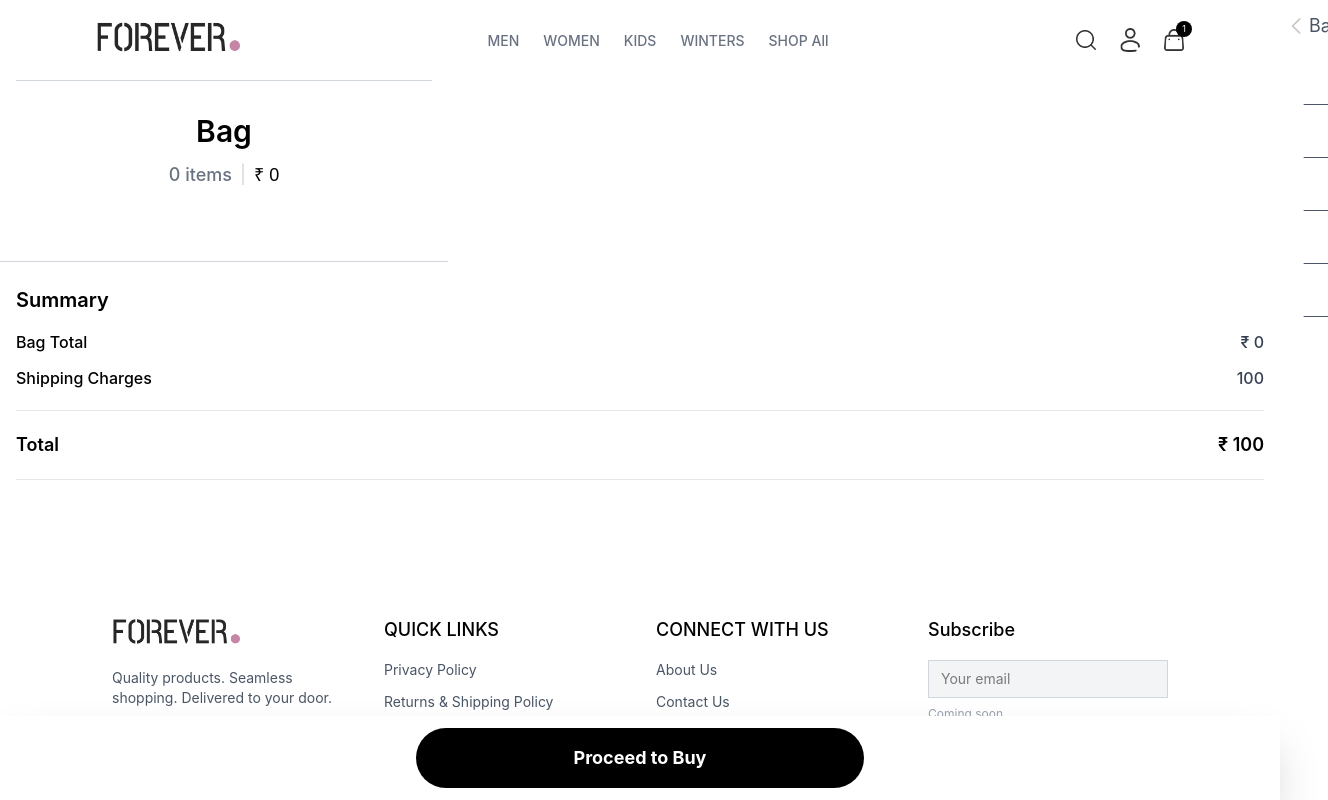
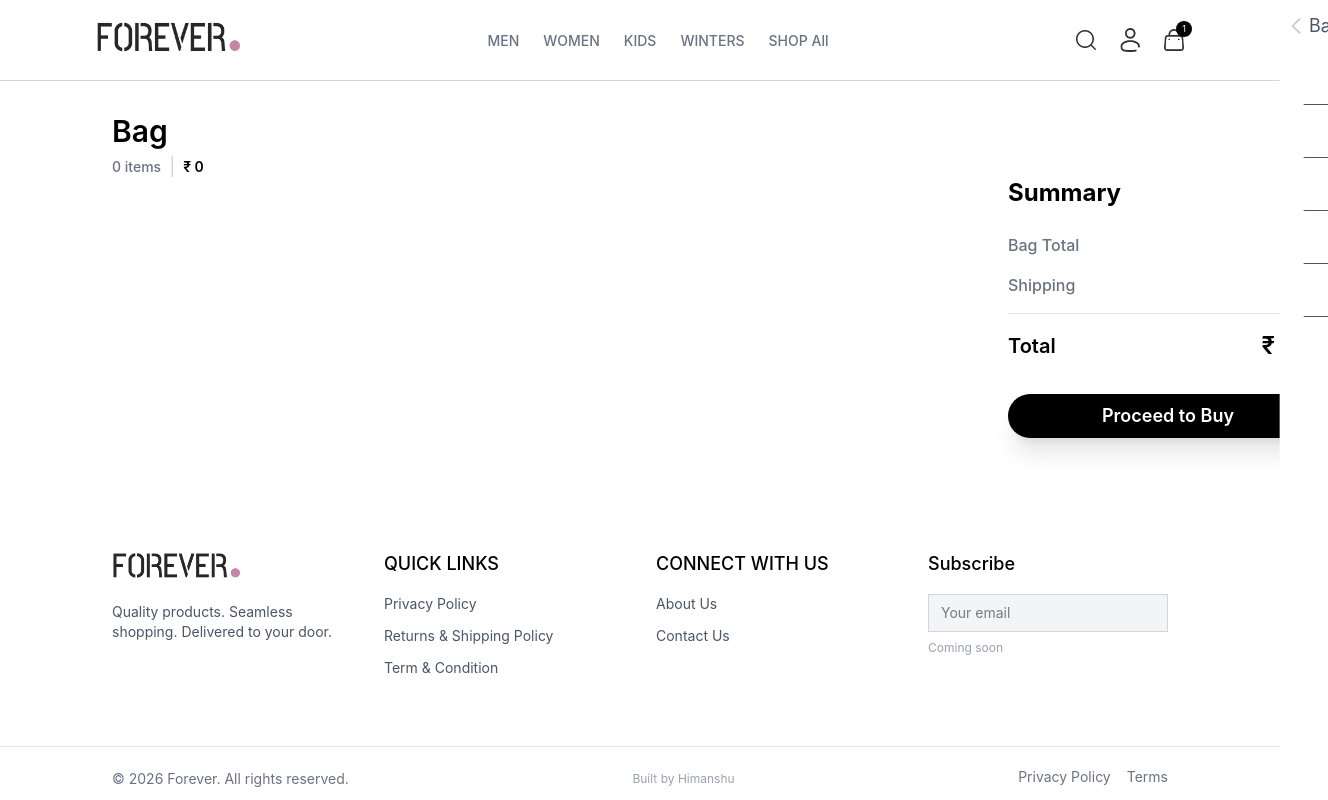
Before and after one commit to himanshu-mawari/ecommerce-frontend, a React (Vite) app: page /checkout in a window 1280 px wide. Shown: the top 800 px of the page, 1328 px wide, since content can reach past the window. Built offline with nearby package versions, Linux system fonts and the light colour scheme; a web font is replaced by a local one.

Commit message:
feat: complete cart ui with tablet and desktop responsiveness

```diff
--- a/src/components/Empty.jsx
+++ b/src/components/Empty.jsx
@@ -5,7 +5,7 @@ const EmptyState = () => {
   const navigate = useNavigate();
 
   return (
-    <div className="col-span-full flex flex-col items-center justify-center py-24 px-20 text-center">
+    <div className="col-span-full flex flex-col items-center justify-center py-24 md:py-28 lg:py-44  px-20 text-center">
       <FiSearch size={50} className="text-gray-400 mb-4" />
 
       <h2 className="text-2xl font-semibold mb-2">No Results Found</h2>
--- a/src/pages/Checkout.jsx
+++ b/src/pages/Checkout.jsx
@@ -41,65 +41,67 @@ const Cart = () => {
   };
 
   return (
-    <div>
-      <div className="max-w-md px-4 border-b border-gray-300">
-        <div className=" border-t  pb-12 border-gray-300">
+    <div className="border-t border-gray-300">
+      <div className="max-w-7xl lg:max-w-full mx-auto lg:grid lg:grid-cols-12 lg:gap-28 lg:items-start px-4 md:px-8  lg:px-14 xl:px-28">
+        <div className="lg:col-span-8">
+          <div className="">
             <div className="bg-white">
-            <div className="flex flex-col items-center pt-8 pb-6 bg-white">
-              <h1 className="text-3xl font-semibold text-black mb-3">Bag</h1>
-
-              <div className="flex items-center text-gray-500  ">
-                <span className="font-medium text-lg">
-                  {cartData.length} items
+              <div className="flex flex-col items-center md:items-start pt-8 pb-6 bg-white">
+                <h1 className="text-3xl lg:text-3xl font-semibold text-black mb-1">
+                  Bag
+                </h1>
+                <div className="flex items-center text-gray-500">
+                  <span className="font-medium text-lg lg:text-sm">
+                    {cartData.length} {cartData.length === 1 ? "item" : "items"}
                   </span>
-
-                <span className=" text-gray-300 text-lg mx-2">|</span>
-
-                <span className="text-black geist text-lg">
+                  <span className="text-gray-300 text-lg  mx-2">|</span>
+                  <span className="text-black font-semibold text-lg lg:text-sm">
                     ₹ {formatPrice(subTotal)}
                   </span>
                 </div>
               </div>
-            <div className="flex flex-col gap-10">
+
+              <div className="flex flex-col">
                 {cartData.map((item) => (
-                <div className="pt-10  border-t border-gray-200">
-                  <div className="flex items-start gap-5">
-                    <div className="w-28 h-36 bg-gray-50 flex-shrink-0">
+                  <div
+                    key={`${item._id}-${item.size}`}
+                    className="py-8 border-t border-gray-200"
+                  >
+                    <div className="flex items-start gap-5 md:gap-8">
+                      <div className="w-28 h-36 lg:w-32 lg:h-44 bg-gray-50 flex-shrink-0 overflow-hidden rounded-xl border border-gray-100">
                         <img
                           src={item.image[0] || item.image}
-                        alt="product image"
-                        className="w-full h-full object-cover rounded-sm"
+                          alt={item.name}
+                          className="w-full h-full object-cover"
                         />
                       </div>
 
                       <div className="flex flex-col flex-1 min-h-[144px]">
-                      {/* Price Section */}
-                      <div className="flex items-baseline gap-2">
-                        <span className="text-xl geist font-semibold text-black tracking-normal">
+                        <div className="flex items-baseline justify-between">
+                          <span className="text-xl md:text-2xl font-medium text-black tabular-nums">
                             ₹ {formatPrice(item.price)}
                           </span>
                         </div>
 
-                      <h2 className="text-[17px] font-semibold text-black mt-1 leading-tight">
+                        <h2 className="text-md md:text-lg font-medium mt-1 outfit leading-tight text-gray-900">
                           {item.name}
                         </h2>
 
-                      <p className="text-gray-500 text-sm mt-2 font-medium">
+                        <p className="text-gray-400 text-sm md:text-md mt-2 font-medium">
                           14 Day Return
                         </p>
 
-                      <div className="mt-3">
-                        <span className="text-gray-600 font-semibold border-b-2 border-gray-500  text-[15px] cursor-pointer inline-block">
+                        <div className="mt-auto">
+                          <span className="text-gray-500 text-md  font-semibold border-b border-gray-500 text-md cursor-pointer inline-block ">
                             Size {item.size}
                           </span>
                         </div>
                       </div>
                     </div>
 
-                  <div className="flex items-center gap-3 mt-6">
-                    {/* Quantity Selector */}
-                    <div className="flex items-center justify-between border border-gray-200 rounded-full px-4 py-2 w-32 bg-white ">
-                      {/* Decrease / Delete Button */}
+                    <div className="flex items-center gap-3 mt-6 ">
+
+                      <div className="flex items-center justify-between border border-gray-200 rounded-full px-2  w-28 bg-white shadow-sm">
                         <button
                           onClick={() =>
                             handleDecreaseQuantity(
@@ -108,54 +110,45 @@ const Cart = () => {
                               item.quantity,
                             )
                           }
-                        className="text-gray-500 hover:text-black flex items-center justify-center cursor-pointer"
-                        aria-label={
-                          item.quantity > 1
-                            ? "Decrease quantity"
-                            : "Remove item"
-                        }
+                          className="text-black active:scale-75 transition-transform p-1"
                         >
                           {item.quantity > 1 ? (
-                          // Minus Icon
                             <svg
                               xmlns="http://www.w3.org/2000/svg"
+                              className="w-4"
                               fill="none"
                               viewBox="0 0 24 24"
-                            strokeWidth={2.5}
+                              stroke-width="1.5"
                               stroke="currentColor"
-                            className="w-4 h-4"
+                              class="size-6"
                             >
                               <path
-                              strokeLinecap="round"
-                              strokeLinejoin="round"
+                                stroke-linecap="round"
+                                stroke-linejoin="round"
                                 d="M5 12h14"
                               />
                             </svg>
                           ) : (
-                          // Trash Icon
                             <svg
                               xmlns="http://www.w3.org/2000/svg"
+                              className="w-4"
                               fill="none"
                               viewBox="0 0 24 24"
-                            strokeWidth={2}
+                              stroke-width="1.5"
                               stroke="currentColor"
-                            className="w-4 h-4"
+                              class="size-6"
                             >
                               <path
-                              strokeLinecap="round"
-                              strokeLinejoin="round"
-                              d="M14.74 9l-.346 9m-4.788 0L9.26 9m9.968-3.21c.342.052.682.107 1.022.166m-1.022-.165L18.16 19.673a2.25 2.25 0 01-2.244 2.077H8.084a2.25 2.25 0 01-2.244-2.077L4.772 5.79m14.456 0a48.108 48.108 0 00-3.478-.397m-12 .562c.34-.059.68-.114 1.022-.165m0 0a48.11 48.11 0 013.478-.397m7.5 0v-.916c0-1.18-.91-2.164-2.09-2.201a51.964 51.964 0 00-3.32 0c-1.18.037-2.09 1.022-2.09 2.201v.916m7.5 0a48.667 48.667 0 00-7.5 0"
+                                stroke-linecap="round"
+                                stroke-linejoin="round"
+                                d="m14.74 9-.346 9m-4.788 0L9.26 9m9.968-3.21c.342.052.682.107 1.022.166m-1.022-.165L18.16 19.673a2.25 2.25 0 0 1-2.244 2.077H8.084a2.25 2.25 0 0 1-2.244-2.077L4.772 5.79m14.456 0a48.108 48.108 0 0 0-3.478-.397m-12 .562c.34-.059.68-.114 1.022-.165m0 0a48.11 48.11 0 0 1 3.478-.397m7.5 0v-.916c0-1.18-.91-2.164-2.09-2.201a51.964 51.964 0 0 0-3.32 0c-1.18.037-2.09 1.022-2.09 2.201v.916m7.5 0a48.667 48.667 0 0 0-7.5 0"
                               />
                             </svg>
                           )}
                         </button>
-
-                      {/* Quantity Display */}
-                      <span className="text-base font-bold tabular-nums text-gray-800 select-none">
+                        <span className="text-base font-bold text-black">
                           {item.quantity}
                         </span>
-
-                      {/* Increase Button */}
                         <button
                           onClick={() =>
                             handleIncreaseQuantity(
@@ -164,39 +157,25 @@ const Cart = () => {
                               item.quantity,
                             )
                           }
-                        className="text-gray-500 hover:text-black  flex items-center justify-center cursor-pointer"
-                        aria-label="Increase quantity"
+                          className="text-black text-xl mb-1 active:scale-75 transition-transform p-1"
                         >
+                          +
+                        </button>
+                      </div>
+                      <button className="p-3 border border-gray-200 rounded-full active:bg-gray-100 shadow-sm">
                         <svg
                           xmlns="http://www.w3.org/2000/svg"
+                          className="w-4"
                           fill="none"
                           viewBox="0 0 24 24"
-                          strokeWidth={2.5}
+                          stroke-width="1.5"
                           stroke="currentColor"
-                          className="w-4 h-4"
+                          class="size-6"
                         >
                           <path
-                            strokeLinecap="round"
-                            strokeLinejoin="round"
-                            d="M12 4.5v15m7.5-7.5h-15"
-                          />
-                        </svg>
-                      </button>
-                    </div>
-
-                    <button className="p-3 border border-gray-200 rounded-full hover:bg-gray-50 transition-colors ">
-                      <svg
-                        xmlns="http://www.w3.org/2000/svg"
-                        className="h-6 w-6"
-                        fill="none"
-                        viewBox="0 0 24 24"
-                        stroke="currentColor"
-                      >
-                        <path
-                          strokeLinecap="round"
-                          strokeLinejoin="round"
-                          strokeWidth={1.5}
-                          d="M4.318 6.318a4.5 4.5 0 000 6.364L12 20.364l7.682-7.682a4.5 4.5 0 00-6.364-6.364L12 7.636l-1.318-1.318a4.5 4.5 0 00-6.364 0z"
+                            stroke-linecap="round"
+                            stroke-linejoin="round"
+                            d="M21 8.25c0-2.485-2.099-4.5-4.688-4.5-1.935 0-3.597 1.126-4.312 2.733-.715-1.607-2.377-2.733-4.313-2.733C5.1 3.75 3 5.765 3 8.25c0 7.22 9 12 9 12s9-4.78 9-12Z"
                           />
                         </svg>
                       </button>
@@ -205,39 +184,50 @@ const Cart = () => {
                 ))}
               </div>
             </div>
-          <div className="fixed bottom-0 left-0 right-0 bg-white shadow-2xl p-3 z-50">
-            <div className="max-w-md mx-auto">
-              <button className="w-full bg-black text-white py-4 rounded-full font-bold text-lg hover:bg-gray-900 active:scale-[0.98] transition-all">
+          </div>
+        </div>
+
+        <div className="max-w-lg md:max-w-full lg:max-w-xs lg:col-span-4 lg:sticky lg:top-24 mt-10 lg:mt-24">
+          <div className="space-y-4 bg-gray-50 md:bg-white mx-4 md:mx-0 p-6 md:p-0 rounded-3xl md:rounded-none border md:border-0 border-gray-100 shadow-sm md:shadow-none">
+            <h2 className="text-xl font-bold text-black md:text-2xl mb-6">
+              Summary
+            </h2>
+
+            <div className="space-y-4">
+              <div className="flex justify-between font-medium">
+                <span className="text-gray-500 ">Bag Total</span>
+                <span className="text-black font-semibold">
+                  ₹ {formatPrice(subTotal)}
+                </span>
+              </div>
+
+              <div className="flex justify-between font-medium">
+                <span className="text-gray-500 ">Shipping</span>
+                <span className="text-black font-semibold">
+                  ₹ {shippingCharges}
+                </span>
+              </div>
+
+              <div className="border-t border-gray-200 pt-4 flex justify-between items-center">
+                <span className="font-semibold text-lg lg:text-xl">Total</span>
+                <span className="font-semibold text-xl lg:text-2xl text-black tabular-nums">
+                  ₹ {formatPrice(subTotal + shippingCharges)}
+                </span>
+              </div>
+            </div>
+
+            <button className="hidden lg:block w-full bg-black text-white py-2 mt-8 rounded-full font-semibold text-lg hover:bg-gray-800 transition-all shadow-xl shadow-black/10">
               Proceed to Buy
             </button>
           </div>
         </div>
       </div>
-      </div>
-      <div className="px-4 py-6 space-y-4">
-        <h2 className="text-xl font-semibold">Summary</h2>
 
-        <div className="space-y-3">
-          <div className="flex justify-between font-medium">
-            <span>Bag Total</span>
-            <span className="text-gray-700">₹ {formatPrice(subTotal)}</span>
-          </div>
-
-          <div className="flex justify-between font-medium">
-            <span>Shipping Charges</span>
-            <span className="text-gray-700">{shippingCharges}</span>
-          </div>
-
-          <hr className="mt-5 border-gray-200" />
-
-          {/* Order Total */}
-          <div className="flex justify-between items-center py-2">
-            <span className="font-semibold text-lg">Total</span>
-            <span className="font-semibold text-lg">
-              ₹ {formatPrice(subTotal + shippingCharges)}
-            </span>
-          </div>
-          <hr className="mt-2 border-gray-200" />
+      <div className="lg:hidden fixed bottom-0 left-0 right-0 bg-white/90 backdrop-blur-md border-t border-gray-100 p-4 z-50 shadow-[0_-10px_20px_rgba(0,0,0,0.03)]">
+        <div className="max-w-md md:max-w-full mx-auto">
+          <button className="w-full bg-black text-white py-4 rounded-full font-bold text-lg active:scale-[0.97] transition-all">
+            Proceed to Buy
+          </button>
         </div>
       </div>
     </div>
```
Lines whose indentation alone changed are shown as unchanged.
